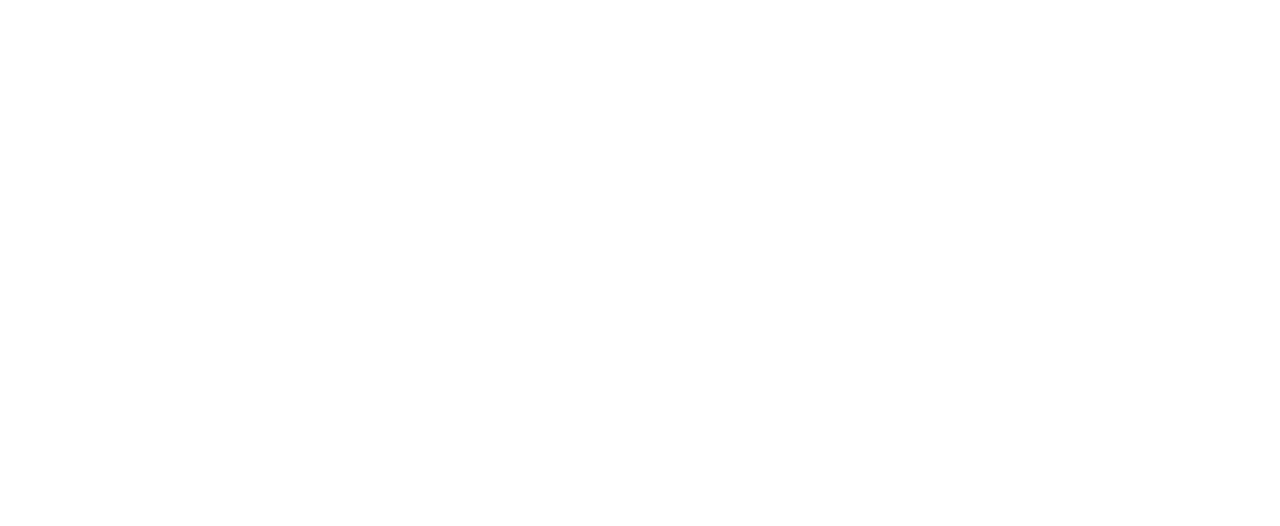
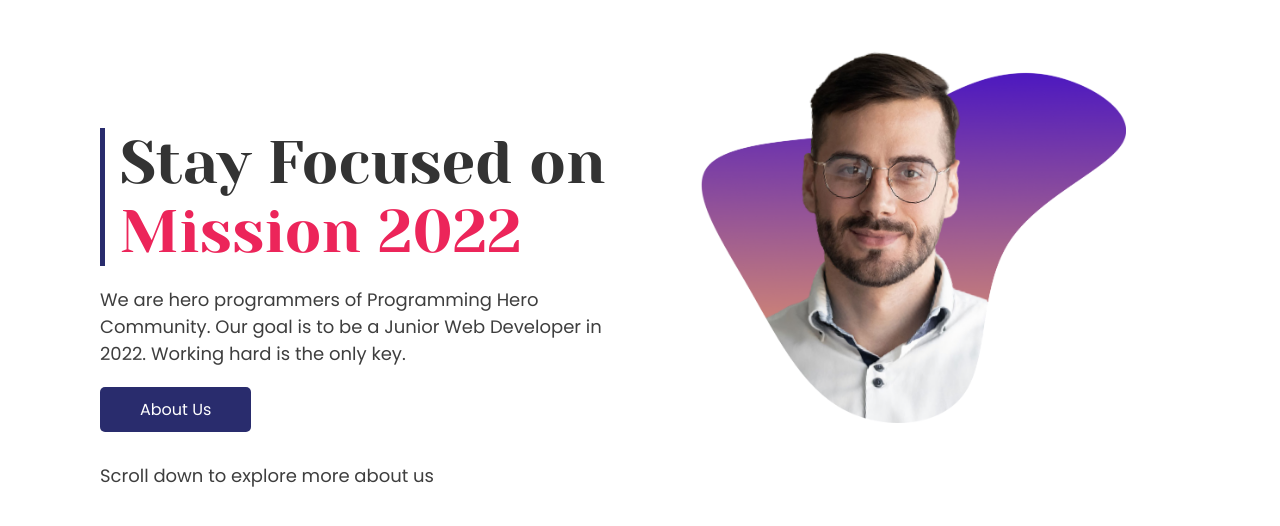
Before and after one commit to mdsaifullah-wd/mission-2022, a plain HTML site: page index.html in a window 1280 px wide. Drawn offline with Linux system fonts and the light colour scheme.

Commit message:
add header section

```diff
--- a/css/style.css
+++ b/css/style.css
@@ -0,0 +1,62 @@
+/* General Syles */
+body {
+  margin: 0;
+  padding: 0;
+  font-family: "Poppins", sans-serif;
+  color: #3e3e3e;
+}
+h1 {
+  color: #333333;
+}
+.container {
+  max-width: 1080px;
+  padding: 0 3rem;
+  margin: 0 auto;
+}
+.different-color {
+  color: #ec255a;
+}
+.btn {
+  display: inline-block;
+  text-decoration: none;
+  padding: 10px 40px;
+  border: none;
+  background-color: #292c6d;
+  color: #ffffff;
+  border-radius: 5px;
+  font-weight: 500;
+  margin-bottom: 10px;
+}
+.btn:hover {
+  background-color: #161853;
+}
+
+/* Header Section */
+#header {
+  margin-bottom: 100px;
+}
+#header .header-content {
+  display: flex;
+}
+.similar-div {
+  width: 50%;
+}
+.similar-div p {
+  font-size: 18px;
+  margin: 20px 0;
+}
+.similar-div img {
+  margin: 0 10%;
+  width: 80%;
+}
+.similar-div .main-title {
+  margin-top: 8rem;
+  padding: 0 0 0 15px;
+  border-left: 5px solid #292c6d;
+}
+.similar-div .main-title h1 {
+  font-family: "Yeseva One", cursive;
+  font-size: 60px;
+  font-weight: 400;
+  margin: 0;
+}
--- a/index.html
+++ b/index.html
@@ -4,8 +4,44 @@
     <meta charset="UTF-8" />
     <meta http-equiv="X-UA-Compatible" content="IE=edge" />
     <meta name="viewport" content="width=device-width, initial-scale=1.0" />
+    <link rel="preconnect" href="https://fonts.googleapis.com" />
+    <link rel="preconnect" href="https://fonts.gstatic.com" crossorigin />
+    <link
+      href="https://fonts.googleapis.com/css2?family=Poppins&family=Yeseva+One&display=swap"
+      rel="stylesheet"
+    />
     <link rel="shortcut icon" href="favicon.ico" type="image/x-icon" />
+    <link rel="stylesheet" href="./css/style.css" />
     <title>Mission 2022</title>
   </head>
-  <body></body>
+  <body>
+    <!-- Header Section -->
+    <section id="header">
+      <div class="container">
+        <div class="header-content">
+          <div class="similar-div">
+            <div class="main-title">
+              <h1>Stay Focused on</h1>
+              <h1 class="different-color">Mission 2022</h1>
+            </div>
+            <p>
+              We are hero programmers of Programming Hero Community. Our goal is
+              to be a Junior Web Developer in 2022. Working hard is the only
+              key.
+            </p>
+            <a
+              href="https://www.programming-hero.com"
+              target="_blank"
+              class="btn"
+              >About Us</a
+            >
+            <p>Scroll down to explore more about us</p>
+          </div>
+          <div class="similar-div">
+            <img src="./images/person/person-5.png" alt="" />
+          </div>
+        </div>
+      </div>
+    </section>
+  </body>
 </html>
```
